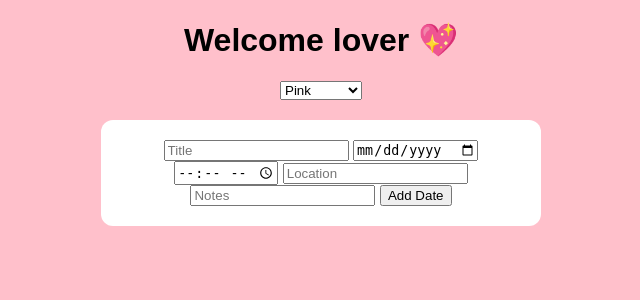
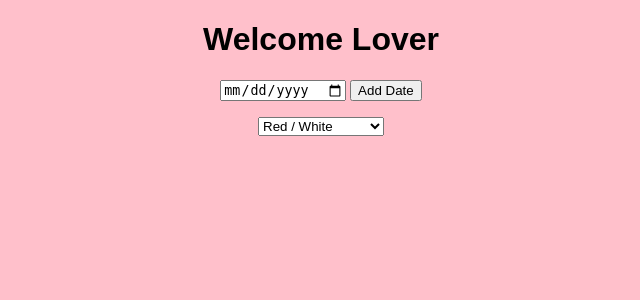
Before and after one commit to Roland-Vortex/Personal, a Flask app: page / in a window 1280 px wide. Shown: the top 300 px of the page, without its empty margins (319-959 px from the left). Run offline with Flask 3, Linux system fonts and the light colour scheme; the visitor is signed in with stand-in values (Sample User, id 1); data that the repository does not hold is empty; some libraries are stand-ins or nearby versions.

Commit message:
index.html

```diff
--- a/shared_hangouts/templates/index.html
+++ b/shared_hangouts/templates/index.html
@@ -1,45 +1,30 @@
 <!DOCTYPE html>
-<html>
+<html lang="en">
 <head>
-<link rel="stylesheet" href="/static/style.css">
-<script src="/static/theme.js"></script>
+  <meta charset="UTF-8">
+  <title>My Dates</title>
+  <link rel="stylesheet" href="/static/style.css">
+  <script src="/static/theme.js"></script>
 </head>
-<body>
-
-<h1>Welcome lover 💖</h1>
-
-<select onchange="setTheme(this.value)">
-<option value="pink">Pink</option>
-<option value="red">Red</option>
-<option value="lightblue">Light Blue</option>
-<option value="darkblue">Dark Blue</option>
-<option value="green">Green</option>
-<option value="purple">Purple</option>
-<option value="yellow">Yellow</option>
-</select>
-
-<form method="POST" class="card">
-<input name="title" placeholder="Title" required>
-<input type="date" name="date" required>
-<input type="time" name="time">
-<input name="location" placeholder="Location">
-<input name="notes" placeholder="Notes">
-<button>Add Date</button>
-</form>
-
-{% for event in events %}
-<div class="card">
-<form method="POST" action="/edit/{{event[0]}}">
-<input name="title" value="{{event[1]}}">
-<input type="date" name="date" value="{{event[2]}}">
-<input name="time" value="{{event[3]}}">
-<input name="location" value="{{event[4]}}">
-<input name="notes" value="{{event[5]}}">
-<button>Update</button>
-<a href="/delete/{{event[0]}}">Delete</a>
-</form>
-</div>
-{% endfor %}
-
+<body class="{{ theme }}">
+  <h1>Welcome Lover</h1>
+  <form method="POST" action="/add_date">
+    <input type="date" name="date" required>
+    <button type="submit">Add Date</button>
+  </form>
+  <ul>
+    {% for id, date_value in dates %}
+      <li>{{ date_value }} <a href="/delete_date/{{ id }}">Delete</a></li>
+    {% endfor %}
+  </ul>
+  <select id="themeSelect">
+    <option value="red">Red / White</option>
+    <option value="pink">Pink / Black</option>
+    <option value="lightblue">Light Blue / Black</option>
+    <option value="darkblue">Dark Blue / White</option>
+    <option value="green">Green / White</option>
+    <option value="purple">Purple / White</option>
+    <option value="yellow">Yellow / Black</option>
+  </select>
 </body>
 </html>
```
